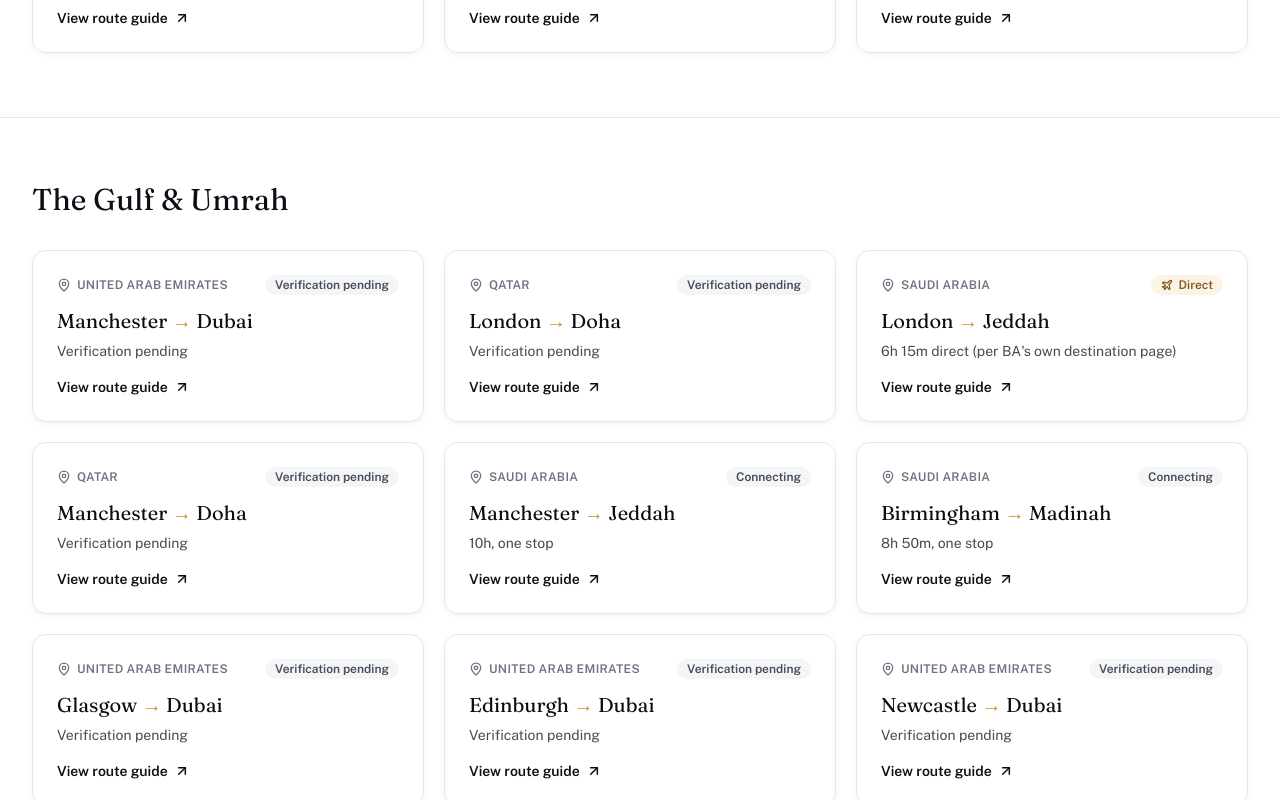
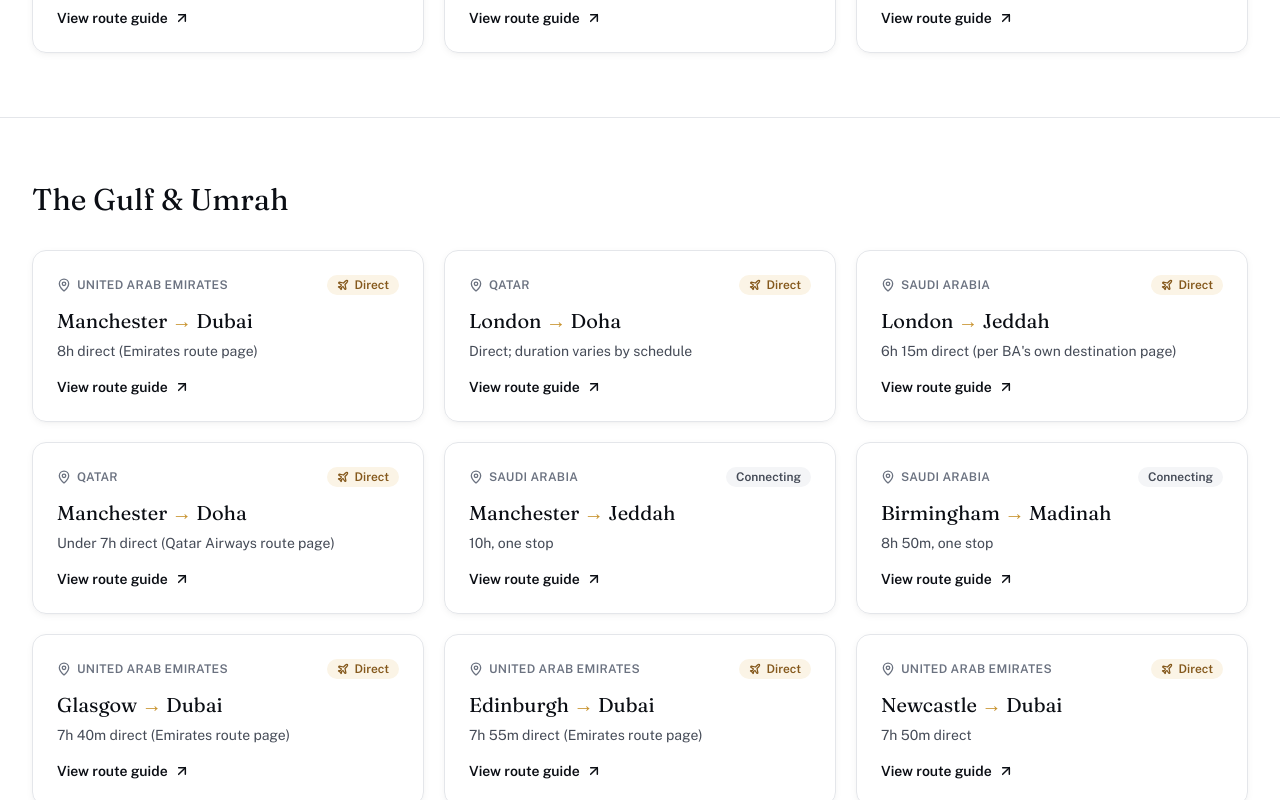
Before and after one commit to faiz403/jetstash-new, a Next.js app: page /routes in a window 1280 px wide. Shown: the part 2000-2800 px from the top of the page. Built offline with nearby package versions, Linux system fonts and the light colour scheme.

Commit message:
fix: close evidence-backed route coverage gaps

```diff
--- a/data/routes.ts
+++ b/data/routes.ts
@@ -147,11 +147,24 @@
     airportSlug: 'london-heathrow',
     destinationSlug: 'delhi',
     flightTime: '8h 45m direct',
-    frequency: 'Daily, multiple direct options',
+    frequency: 'British Airways: up to 3 daily direct; other operators require separate confirmation',
     airlineSlugs: ['virgin-atlantic', 'british-airways', 'air-india'],
     isDirect: true,
-    intro:
-      'Heathrow to Delhi is the busiest UK to India corridor, and genuine airline competition keeps fares more responsive here than on routes served by a single carrier. It\'s worth comparing all three direct operators rather than booking the first result you see.',
+    airlineVerifications: [
+      {
+        airlineSlug: 'british-airways',
+        status: 'verified',
+        sourceName: 'British Airways official India destination page and March 2026 network update',
+        sourceUrl: 'https://www.britishairways.com/content/flights/india',
+        verifiedDate: '2026-07-28',
+        reviewDueDate: '2026-08-28',
+        effectivePeriod: 'Current at access; winter 2026 update',
+        supportedClaim: 'Confirms direct Heathrow-Delhi service. British Airways current India guidance names Delhi from London Heathrow, and its March 2026 update says Delhi continues three times daily.',
+        remainingUncertainty: 'Virgin Atlantic and Air India require separate current airline evidence and are not presented as verified here.',
+      },
+    ],
+    intro:
+      'British Airways currently markets direct Heathrow to Delhi service, with its current network update stating Delhi continues three times daily. Other airlines may also appear in search results, but JetStash has not independently verified their current operation here.',
     bookingWindowNote:
       'Diwali and the December to January window are the two demand spikes that matter most. Outside those, February to April and September to October are reliably the best value months.',
     peakPeriodIds: ['diwali', 'christmas-new-year', 'uk-summer-holidays'],
@@ -160,26 +173,34 @@
     slug: 'birmingham-amritsar',
     airportSlug: 'birmingham',
     destinationSlug: 'amritsar',
-    flightTime: '9h direct',
-    frequency: '3x weekly direct',
+    flightTime: '14h 45m via connection (Air India booking page)',
+    frequency: 'Connection options available; exact schedule varies',
     airlineSlugs: ['air-india'],
-    isDirect: true,
-    intro:
-      'For the Midlands\' large Punjabi community, Birmingham\'s direct Air India service to Amritsar avoids the Delhi connection that would otherwise be necessary. It\'s the most direct route to the Golden Temple and rural Punjab, though it runs 3 times a week rather than daily.',
-    bookingWindowNote:
-      'This is a reduced-frequency scheduled service, not a daily one, so confirm your travel dates fall on an active flight day before booking. It\'s also worth pricing a Delhi or Gatwick-connecting fallback in case your preferred dates don\'t line up.',
+    isDirect: false,
+    intro:
+      'Air India\'s current Birmingham to Amritsar booking page does not list a direct flight and shows connection-based options. Check the live itinerary for the actual hub, duration and baggage conditions before booking.',
+    bookingWindowNote:
+      'Because this is a connection route, compare the full itinerary rather than relying on a headline duration. The airline\'s booking result and your exact dates should decide the viable option.',
     peakPeriodIds: ['baisakhi', 'diwali', 'uk-summer-holidays'],
   },
   {
     slug: 'manchester-dubai',
     airportSlug: 'manchester',
     destinationSlug: 'dubai',
-    flightTime: '7h direct',
-    frequency: 'Daily direct',
+    flightTime: '8h direct (Emirates route page)',
+    frequency: '21 flights per week (Emirates; seasonal variation possible)',
     airlineSlugs: ['emirates'],
     isDirect: true,
-    intro:
-      'Emirates\' daily Manchester to Dubai service is one of the more reliably priced long-haul routes from the North, helped by strong competition from connecting Gulf carriers flying out of other UK airports.',
+    verification: {
+      status: 'verified',
+      sourceName: 'Emirates official Manchester-Dubai route page',
+      sourceUrl: 'https://www.emirates.com/uk/english/destinations/man/dxb/flights-from-manchester-to-dubai/',
+      verifiedDate: '2026-07-28',
+      reviewDueDate: '2026-08-28',
+      note: 'Emirates current route information states 21 flights per week and an 8-hour flight duration; both can vary by season.',
+    },
+    intro:
+      'Emirates\' Manchester to Dubai service is one of the more reliably priced long-haul routes from the North, helped by strong competition from connecting Gulf carriers flying out of other UK airports.',
     bookingWindowNote:
       'Less sensitive to booking window than the South Asia routes. Winter, when UK schools are off, carries the clearest premium; outside that, fares are comparatively stable.',
     peakPeriodIds: ['christmas-new-year', 'february-half-term', 'easter-holidays'],
@@ -188,12 +209,20 @@
     slug: 'london-heathrow-doha',
     airportSlug: 'london-heathrow',
     destinationSlug: 'doha',
-    flightTime: '6h 30m direct',
-    frequency: 'Multiple daily direct',
+    flightTime: 'Direct; duration varies by schedule',
+    frequency: 'Regular direct service; exact frequency varies',
     airlineSlugs: ['qatar-airways'],
     isDirect: true,
-    intro:
-      'Qatar Airways runs this as a high-frequency hub route. Most UK travellers heading further afield through Doha will pass through here, though it also stands on its own as a city break or family stopover.',
+    verification: {
+      status: 'verified',
+      sourceName: 'Qatar Airways official London-Doha booking route',
+      sourceUrl: 'https://www.qatarairways.com/en-sa/destinations/flights-to-doha/from-london.html',
+      verifiedDate: '2026-07-28',
+      reviewDueDate: '2026-08-28',
+      note: 'Qatar Airways maps London Heathrow (LHR) to Doha (DOH) on its current booking route and exposes a direct-flight question; exact frequency and duration are not stated here.',
+    },
+    intro:
+      'Qatar Airways currently offers a direct London Heathrow to Doha booking route. Doha is also a major onward hub, but connection choices and timings should be checked against the live itinerary.',
     bookingWindowNote:
       'High frequency means more fare classes open at once, so comparing departure times on the same day can turn up meaningfully different prices. Ramadan shifts the pace of travel through this hub, but it doesn\'t move the price the way it does on the Jeddah and Madinah routes.',
     peakPeriodIds: ['uk-summer-holidays', 'christmas-new-year', 'february-half-term', 'easter-holidays'],
@@ -248,7 +277,7 @@
       sourceName: 'Secondary investigation lead only (not a primary source): PIA UK network reporting across multiple independent Pakistani aviation news outlets, July 2026.',
       verifiedDate: '2026-07-13',
       reviewDueDate: '2026-08-13',
-      note: 'Current 2026 secondary reporting describes PIA\'s direct Manchester services as Lahore and Islamabad only — no source found confirming an active direct Manchester–Karachi service, and no primary source (PIA\'s own site is Cloudflare-blocked) could be reached to confirm this either way. This may connect via Islamabad or Lahore instead. Kept unverified pending a confirmed primary source; re-check PIA\'s own booking system directly.',
+      note: 'PIA\'s current public material highlights the resumed Islamabad–Manchester service and Heathrow operations for Islamabad/Lahore, but does not publish a current route-specific direct Manchester–Karachi claim. Birmingham Airport is not the relevant origin here, and no qualifying primary source currently confirms this route. It may connect via Islamabad or Lahore instead. Kept unverified pending a route-specific PIA or airport schedule source; re-check PIA\'s booking system directly.',
     },
     intro:
       'PIA has flown Manchester to Karachi in the past, but current 2026 route reporting describes PIA\'s direct Manchester services as Lahore and Islamabad only — we can\'t currently confirm an active direct Manchester–Karachi service. Check PIA\'s own booking system directly for the current routing; a connection via Islamabad or Lahore is realistic.',
@@ -269,7 +298,7 @@
       sourceName: 'Secondary investigation lead only (not a primary source): PIA UK network reporting across multiple independent Pakistani aviation news outlets, July 2026.',
       verifiedDate: '2026-07-13',
       reviewDueDate: '2026-08-13',
-      note: 'Current 2026 secondary reporting describes PIA\'s direct Lahore services as ex-Manchester and ex-Heathrow only, with no mention of a Birmingham–Lahore direct service — but no primary source (PIA\'s own site is Cloudflare-blocked; Birmingham Airport\'s own destinations page could not be located) could be reached to confirm this either way. Kept unverified pending a confirmed primary source; check PIA\'s own booking system before assuming Lahore is served direct from Birmingham.',
+      note: 'PIA\'s current public material identifies Lahore service to London Heathrow and the resumed Islamabad–Manchester service, but does not publish a current Birmingham–Lahore direct claim. Birmingham Airport\'s live destination directory also does not list Lahore. That absence is not treated as proof that no flight can ever be sold, so the route remains unverified pending a route-specific PIA or airport schedule source; check PIA\'s booking system before assuming a direct service.',
     },
     intro:
       'Current 2026 route reporting describes PIA\'s direct Lahore services as ex-Manchester and ex-Heathrow only — we can\'t currently confirm a direct Birmingham–Lahore PIA service. Birmingham\'s confirmed PIA direct route is to Islamabad; a connection via there, Manchester, or a Gulf hub is realistic. Check PIA\'s own booking system directly before booking.',
@@ -290,7 +319,7 @@
       sourceName: 'Secondary investigation leads only (not primary sources), conflicting: PIA UK network reporting vs. a flight-listing aggregator, July 2026.',
       verifiedDate: '2026-07-13',
       reviewDueDate: '2026-08-13',
-      note: 'Genuinely conflicting secondary evidence: some current reporting describes Birmingham as a direct PIA point to Islamabad alongside Manchester and Heathrow; one flight-listing aggregator instead showed no current direct service. No primary source (PIA\'s own site is Cloudflare-blocked; Birmingham Airport\'s own destinations page could not be located) could be reached to resolve the conflict. Per the conservative-classification standard, marked unverified pending a direct check of PIA\'s own booking system rather than resolved either way from secondary sources.',
+      note: 'Current secondary reporting conflicts on Birmingham–Islamabad. PIA\'s current public homepage confirms the resumed Islamabad–Manchester service, while its Heathrow notice covers Islamabad/Lahore; neither publishes a Birmingham–Islamabad direct claim. Birmingham Airport\'s live destination directory does not list Islamabad. This is still insufficient to prove cancellation, so the route remains unverified pending a route-specific PIA or airport schedule source rather than being resolved from secondary sources.',
     },
     intro:
       'Birmingham to Islamabad has historically been one of PIA\'s established Midlands routes. Current 2026 reporting is mixed on whether it\'s still operating direct — check PIA\'s own booking system directly for the current routing before assuming a non-stop service.',
@@ -379,12 +408,20 @@
     slug: 'manchester-doha',
     airportSlug: 'manchester',
     destinationSlug: 'doha',
-    flightTime: '7h 35m direct',
-    frequency: 'Daily direct, up to 15x weekly',
+    flightTime: 'Under 7h direct (Qatar Airways route page)',
+    frequency: 'Regular direct service; exact frequency varies',
     airlineSlugs: ['qatar-airways'],
     isDirect: true,
-    intro:
-      'Qatar Airways runs one of its busiest European direct services on this route, giving the North of England genuine daily access to Doha without having to travel to London first. It works both as a destination and as a Gulf-connecting gateway onward.',
+    verification: {
+      status: 'verified',
+      sourceName: 'Qatar Airways official Manchester-Doha booking route',
+      sourceUrl: 'https://www.qatarairways.com/en-az/destinations/flights-to-doha/from-manchester.html',
+      verifiedDate: '2026-07-28',
+      reviewDueDate: '2026-08-28',
+      note: 'Qatar Airways states that regular direct flights from Manchester to Doha take less than seven hours; exact frequency varies by schedule.',
+    },
+    intro:
+      'Qatar Airways offers a regular direct service from Manchester to Doha, giving the North of England access to the Gulf without travelling to London first. It works both as a destination and as a connecting gateway onward.',
     bookingWindowNote:
       'High frequency keeps this route comparatively well priced year-round. UK school holidays carry the clearest premium; outside those windows, fares are more stable than on the South Asia routes.',
     peakPeriodIds: ['christmas-new-year', 'february-half-term', 'easter-holidays'],
@@ -398,7 +435,7 @@
     airlineSlugs: ['qatar-airways'],
     isDirect: false,
     intro:
-      'There is no current direct Manchester to Jeddah service. Qatar Airways\' connecting itinerary via Doha is the most consistent option, using the same daily Manchester to Doha service that operates as a standalone route in its own right.',
+      'There is no current direct Manchester to Jeddah service. Qatar Airways\' connecting itinerary via Doha is the most consistent option, using the same regular Manchester to Doha service that operates as a standalone route in its own right.',
     bookingWindowNote:
       'Because the connection runs through Doha on an already high-frequency service, availability is generally good outside Ramadan and the weeks immediately before Hajj season, when both legs see sharp demand spikes.',
     peakPeriodIds: ['ramadan', 'pre-hajj', 'school-half-terms-umrah'],
@@ -451,12 +488,20 @@
     slug: 'glasgow-dubai',
     airportSlug: 'glasgow',
     destinationSlug: 'dubai',
-    flightTime: '7h 25m direct',
-    frequency: 'Daily direct',
+    flightTime: '7h 40m direct (Emirates route page)',
+    frequency: '7 flights per week (Emirates; seasonal variation possible)',
     airlineSlugs: ['emirates'],
     isDirect: true,
-    intro:
-      'Emirates\' daily Glasgow to Dubai service is Scotland\'s longest-established direct long-haul route, giving the West of Scotland genuine non-stop access to the Gulf without travelling south first.',
+    verification: {
+      status: 'verified',
+      sourceName: 'Emirates official Glasgow-Dubai route page',
+      sourceUrl: 'https://www.emirates.com/english/destinations/gla/dxb/flights-from-glasgow-to-dubai/',
+      verifiedDate: '2026-07-28',
+      reviewDueDate: '2026-08-28',
+      note: 'Emirates current route page states 7 flights per week and an approximately 7h40m outbound duration; schedules can vary.',
+    },
+    intro:
+      'Emirates\' Glasgow to Dubai service is Scotland\'s longest-established direct long-haul route, giving the West of Scotland genuine non-stop access to the Gulf without travelling south first.',
     bookingWindowNote:
       'Less sensitive to booking window than the South Asia routes. UK school holidays and the winter months carry the clearest premium; outside those, fares are comparatively stable year-round.',
     peakPeriodIds: ['christmas-new-year', 'february-half-term', 'easter-holidays'],
@@ -465,14 +510,22 @@
     slug: 'edinburgh-dubai',
     airportSlug: 'edinburgh',
     destinationSlug: 'dubai',
-    flightTime: '8h 10m direct',
-    frequency: 'Daily direct',
+    flightTime: '7h 55m direct (Emirates route page)',
+    frequency: '7 flights per week (Emirates; seasonal variation possible)',
     airlineSlugs: ['emirates'],
     isDirect: true,
-    intro:
-      'Emirates resumed a daily direct Edinburgh to Dubai service after a four-year gap, giving Scotland\'s capital a long-haul gateway independent of Glasgow. Both cities now run daily Emirates services, so it\'s genuinely worth comparing departure times across the two.',
-    bookingWindowNote:
-      'As one of two daily Scotland to Dubai options, fares here are comparatively stable outside UK school holidays. Worth comparing against the Glasgow service on the same dates before booking, since pricing can differ between the two.',
+    verification: {
+      status: 'verified',
+      sourceName: 'Emirates official Edinburgh-Dubai route page',
+      sourceUrl: 'https://www.emirates.com/uk/english/destinations/edi/dxb/flights-from-edinburgh-to-dubai/',
+      verifiedDate: '2026-07-28',
+      reviewDueDate: '2026-08-28',
+      note: 'Emirates current route page states 7 flights per week and approximately 7h55m outbound duration; schedules can vary.',
+    },
+    intro:
+      'Emirates operates a direct Edinburgh to Dubai service after a four-year gap, giving Scotland\'s capital a long-haul gateway independent of Glasgow. Both Scottish airports are worth comparing on the same dates, because schedules and fares can differ.',
+    bookingWindowNote:
+      'As one of two regular Scotland to Dubai options, fares here are comparatively stable outside UK school holidays. Worth comparing against the Glasgow service on the same dates before booking, since operating days and pricing can differ between the two.',
     peakPeriodIds: ['christmas-new-year', 'february-half-term', 'easter-holidays'],
   },
   {
@@ -480,11 +533,19 @@
     airportSlug: 'newcastle',
     destinationSlug: 'dubai',
     flightTime: '7h 50m direct',
-    frequency: 'Daily direct',
+    frequency: '6 flights per week (Emirates; seasonal variation possible)',
     airlineSlugs: ['emirates'],
     isDirect: true,
-    intro:
-      'Emirates\' daily Newcastle to Dubai service gives the North East genuine long-haul access to the Gulf without the drive to Manchester, and it doubles as a connecting gateway onward to South Asia.',
+    verification: {
+      status: 'verified',
+      sourceName: 'Emirates official Newcastle-Dubai route page',
+      sourceUrl: 'https://www.emirates.com/english/destinations/ncl/dxb/flights-from-newcastle-to-dubai/',
+      verifiedDate: '2026-07-28',
+      reviewDueDate: '2026-08-28',
+      note: 'Emirates current route page states 6 flights per week and approximately 7h50m duration; schedules can vary by season.',
+    },
+    intro:
+      'Emirates\' Newcastle to Dubai service gives the North East genuine long-haul access to the Gulf without the drive to Manchester, and it doubles as a connecting gateway onward to South Asia.',
     bookingWindowNote:
       'Comparatively stable pricing outside UK school holidays. For onward South Asia connections via Dubai, book the connecting leg as part of the same itinerary rather than as separate tickets, to protect against missed-connection risk.',
     peakPeriodIds: ['christmas-new-year', 'february-half-term', 'easter-holidays'],
@@ -493,10 +554,18 @@
     slug: 'london-gatwick-ahmedabad',
     airportSlug: 'london-gatwick',
     destinationSlug: 'ahmedabad',
-    flightTime: '9h 40m direct',
+    flightTime: 'Direct; check the live schedule for duration',
     frequency: '3x weekly direct',
     airlineSlugs: ['air-india'],
     isDirect: true,
+    verification: {
+      status: 'verified',
+      sourceName: 'Air India official UK network update',
+      sourceUrl: 'https://www.airindia.com/content/air-india/in/en/newsroom/press-release/Air-India-expands-UK-connectivity-this-winter-with-fourth-daily-flight.html',
+      verifiedDate: '2026-07-28',
+      reviewDueDate: '2026-08-28',
+      note: 'Air India states that Ahmedabad-London services returned to London Gatwick at 3x weekly; exact flight duration should be checked in the live booking result.',
+    },
     intro:
       'Air India\'s non-stop Gatwick to Ahmedabad service is the only direct UK route into Gujarat, launched specifically to serve the UK\'s large Gujarati community without requiring a Delhi or Mumbai connection. It runs 3 times a week, not daily.',
     bookingWindowNote:
@@ -507,14 +576,22 @@
     slug: 'london-gatwick-amritsar',
     airportSlug: 'london-gatwick',
     destinationSlug: 'amritsar',
-    flightTime: '9h 10m direct',
-    frequency: '3x weekly direct',
+    flightTime: 'Direct; check the live schedule for duration',
+    frequency: 'Non-stop service shown by Air India; exact operating days vary',
     airlineSlugs: ['air-india'],
     isDirect: true,
-    intro:
-      'Alongside Birmingham, Air India also runs a direct Gatwick to Amritsar service. It\'s worth comparing against the Birmingham route on whichever specific dates and times suit your trip, since the two don\'t always fly on the same days of the week.',
-    bookingWindowNote:
-      'Like the Birmingham service, this runs 3 times a week rather than daily. Confirm the specific flight day before booking, and compare both Gatwick and Birmingham schedules for your travel dates rather than assuming either is guaranteed to fly on your preferred day.',
+    verification: {
+      status: 'verified',
+      sourceName: 'Air India official London-Amritsar booking route',
+      sourceUrl: 'https://www.airindia.com/en-in/book-flights/london-to-amritsar-flights',
+      verifiedDate: '2026-07-28',
+      reviewDueDate: '2026-08-28',
+      note: 'Air India current booking results identify London Gatwick (LGW) to Amritsar (ATQ) as a nonstop route; exact operating days and duration vary by schedule.',
+    },
+    intro:
+      'Air India runs a direct Gatwick to Amritsar service. If you are starting in the Midlands, compare it with the connection options from Birmingham on your exact dates rather than assuming the two airports offer the same routing.',
+    bookingWindowNote:
+      'This service does not operate daily. Confirm the specific flight day before booking, and compare Gatwick with the connection options from Birmingham for your travel dates rather than assuming either airport offers the same routing.',
     peakPeriodIds: ['baisakhi', 'diwali', 'uk-summer-holidays'],
   },
   {
```
Also changed, not shown: 5 other files (tests, documents, lock files or other folders).
